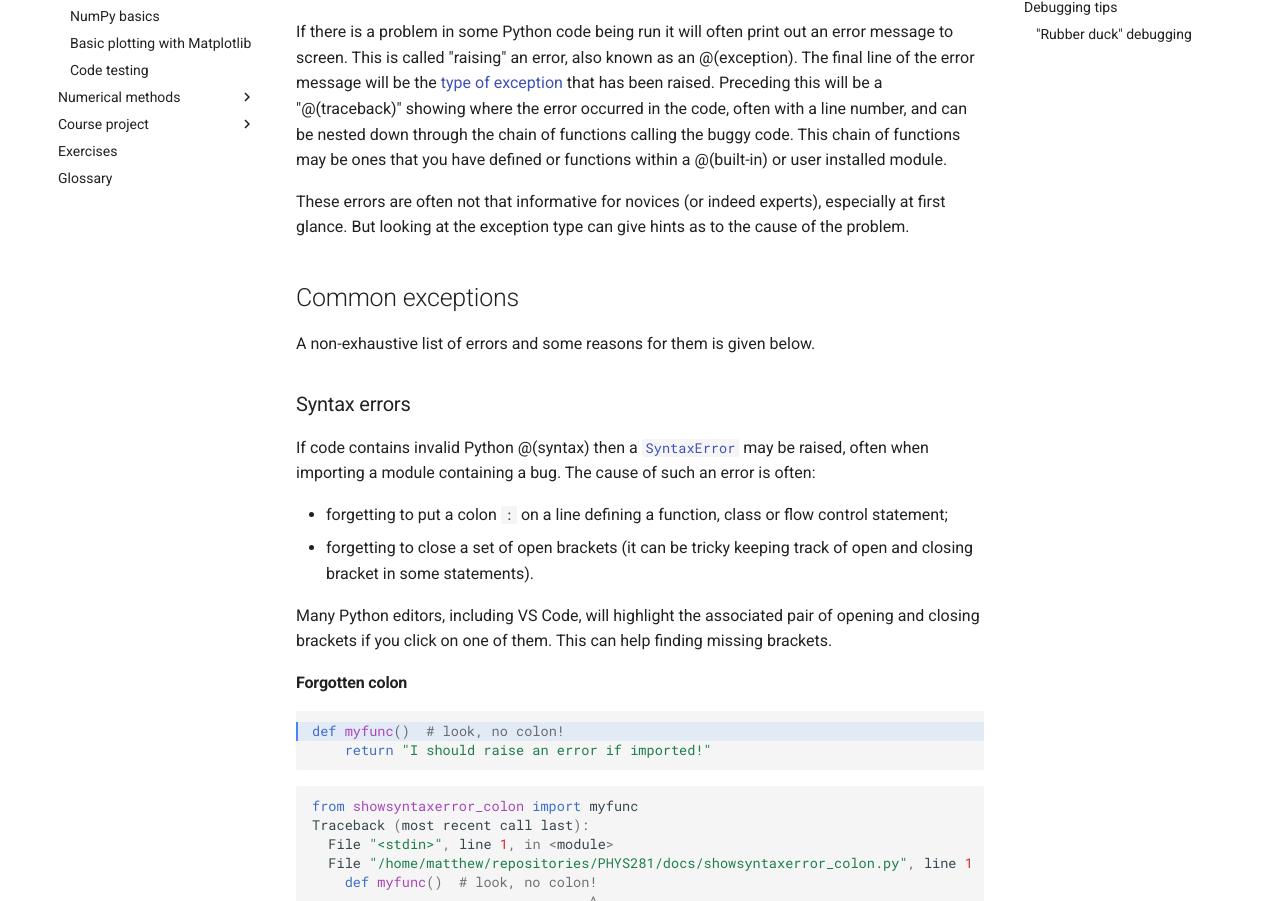
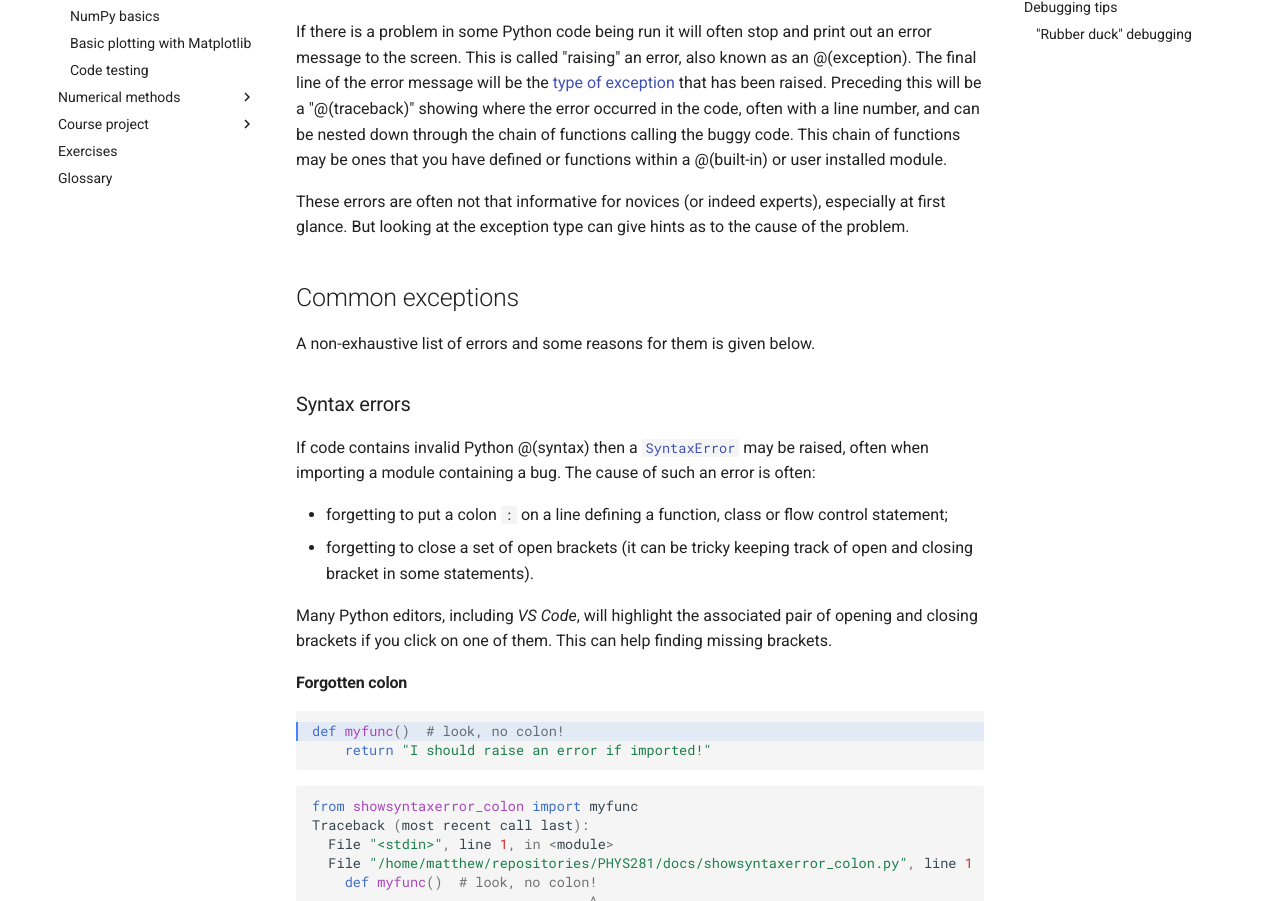
Before and after one commit to ndd21/PHYS281, an MkDocs documentation site: the page built from docs/demo-error-checking.md, in a window 1280 px wide and 1400 px high, cut to the strip 499-1400 px from the top of the window. Built offline with MkDocs 1.6.1 and Material for MkDocs 9.7.7, drawn with Linux system fonts in a browser that asks for light colours; emoji names are drawn with the system emoji font; some of the changed text lies outside the part shown.

Commit message:
demo-error-checking.md: minor updates

```diff
--- a/docs/demo-error-checking.md
+++ b/docs/demo-error-checking.md
@@ -9,13 +9,13 @@ date: 2020-08-12
 
 <iframe width="560" height="315" src="https://www.youtube.com/embed/biimYBveWJE" frameborder="0" allow="accelerometer; autoplay; clipboard-write; encrypted-media; gyroscope; picture-in-picture" allowfullscreen></iframe>
 
-If there is a problem in some Python code being run it will often print out an error message to
-screen. This is called "raising" an error, also known as an @(exception). The final line of the
-error message will be the [type of exception](https://docs.python.org/3/library/exceptions.html)
-that has been raised. Preceding this will be a "@(traceback)" showing where the error occurred in
-the code, often with a line number, and can be nested down through the chain of functions calling
-the buggy code. This chain of functions may be ones that you have defined or functions within a
-@(built-in) or user installed module.
+If there is a problem in some Python code being run it will often stop and print out an error
+message to the screen. This is called "raising" an error, also known as an @(exception). The final
+line of the error message will be the [type of
+exception](https://docs.python.org/3/library/exceptions.html) that has been raised. Preceding this
+will be a "@(traceback)" showing where the error occurred in the code, often with a line number, and
+can be nested down through the chain of functions calling the buggy code. This chain of functions
+may be ones that you have defined or functions within a @(built-in) or user installed module.
 
 These errors are often not that informative for novices (or indeed experts), especially at first
 glance. But looking at the exception type can give hints as to the cause of the problem.
@@ -34,7 +34,7 @@ when importing a module containing a bug. The cause of such an error is often:
  * forgetting to close a set of open brackets (it can be tricky keeping track of open and closing
    bracket in some statements).
 
-Many Python editors, including VS Code, will highlight the associated pair of opening and closing
+Many Python editors, including _VS Code_, will highlight the associated pair of opening and closing
 brackets if you click on one of them. This can help finding missing brackets.
 
 #### Forgotten colon
```
Also changed, not shown: other parts of docs/demo-error-checking.md (+2 -2 lines).
